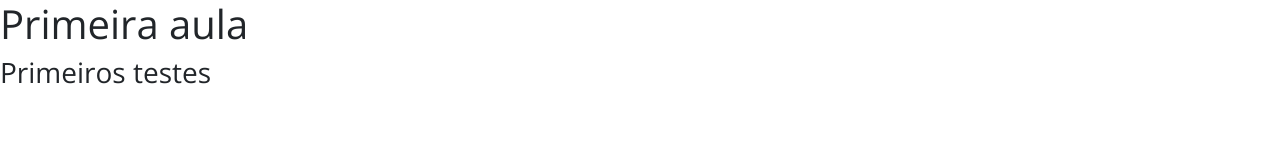
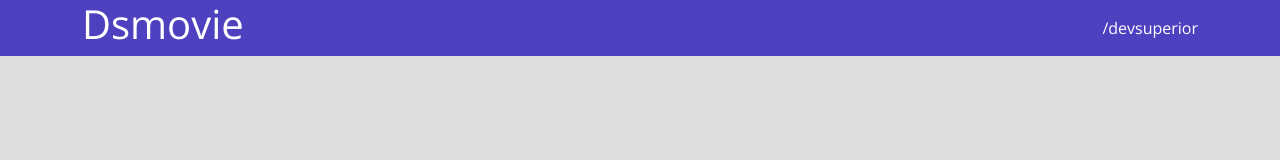
Before and after one commit to JONATH-OLIVEIRA/Dsmovie, a plain HTML site: page index.html in a window 1280 px wide. Drawn offline with nearby package versions, Linux system fonts and the light colour scheme.

Commit message:
barra superior PARTE 1

```diff
--- a/css/styles.css
+++ b/css/styles.css
@@ -1,5 +1,26 @@
 @import url('https://fonts.googleapis.com/css2?family=Open+Sans:wght@300;400;700&display=swap');
 
 *{
+    box-sizing: border-box;
     font-family: 'open sans', sans-serif;
 }
+
+html, body {
+    background-color:#ddd ;
+
+}
+header {
+    background-color: #4d41c0;
+    color: #fff;
+
+}
+nav{
+    display: flex;
+    align-items: center;
+    justify-content: space-between;
+}
+
+a, a:hover{
+    text-decoration: none;
+    color: unset;
+}
--- a/index.html
+++ b/index.html
@@ -12,8 +12,12 @@
 
 </head>
 <body>
-    <h1>Primeira aula</h1>
-    <h3>Primeiros testes</h3>
+    <header>
+        <nav class="container">
+            <h1>Dsmovie</h1>
+            <a href="https://github.com/JONATH-OLIVEIRA">/devsuperior</a>
+        </nav>
+    </header>
 
 </body>
 </html>
```
